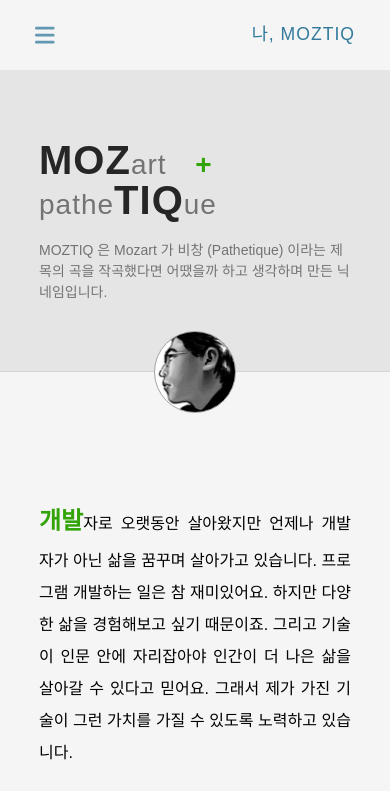
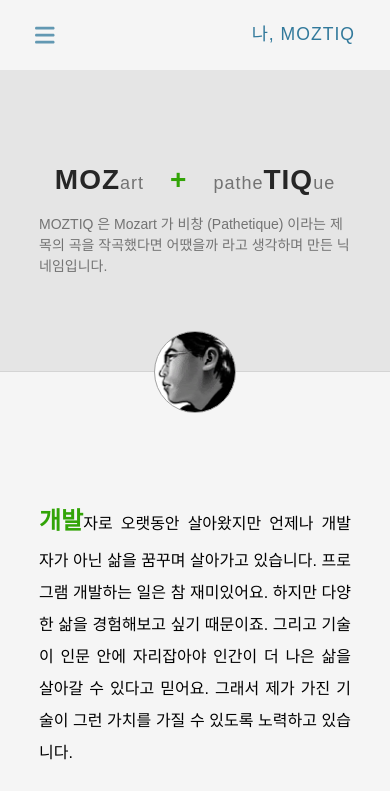
Before and after one commit to moztiq/moztiq.github.io, a Gatsby site: page /about in a window 390 px wide. Shown: the top 791 px of the page. Built offline with nearby package versions, Linux system fonts and the light colour scheme; Gatsby itself is replaced by a stand-in of ours; a small style sheet from the web is missing; a web font is replaced by a local one.

Commit message:
mobile about title size

```diff
--- a/src/pages/about.tsx
+++ b/src/pages/about.tsx
@@ -42,6 +42,13 @@ const MoztiqTitle = styled.div`
     margin: 0 20px;
     color: ${(props) => props.theme.colors.accentColor};
     font-size: 28px;
+  }
+
+  @media screen and (max-width: 768px) {
+    font-size: 18px;
+    span {
+      font-size: 28px;
+    }
   }
 `;
 
@@ -98,7 +105,7 @@ const AboutPage: React.FC<PageProps> = () => {
               </MoztiqTitle>
               <MoztiqDescription>
                 MOZTIQ 은 Mozart 가 비창 (Pathetique) 이라는 제목의 곡을
-                작곡했다면 어땠을까 하고 생각하며 만든 닉네임입니다.
+                작곡했다면 어땠을까 라고 생각하며 만든 닉네임입니다.
               </MoztiqDescription>
               <ProfileImage />
             </MoztiqWrapper>
```
